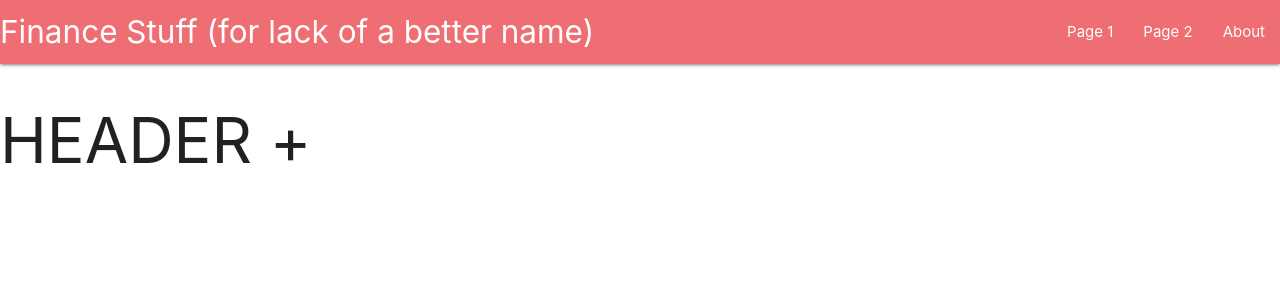
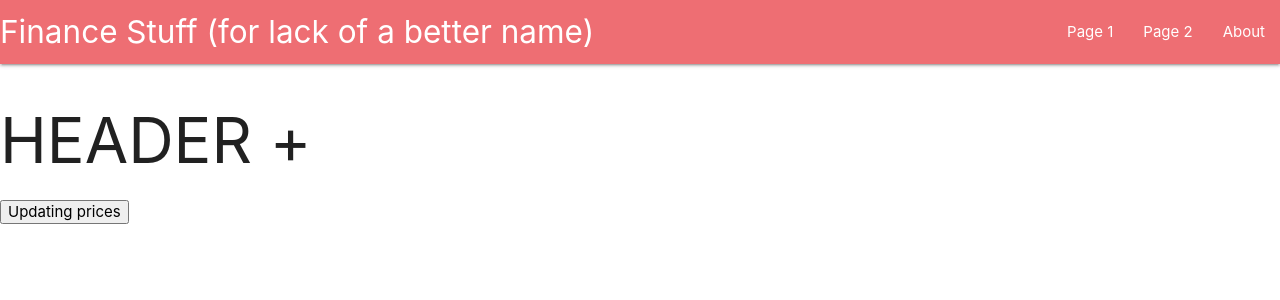
Before and after one commit to KashPitan/FinanceInfo, a React (Create React App) app in the folder client/: page / in a window 1280 px wide. Shown: the top 300 px of the page. Built offline with nearby package versions, Linux system fonts and the light colour scheme; no server answers.

Commit message:
Button changes

```diff
--- a/client/src/App.js
+++ b/client/src/App.js
@@ -1,6 +1,7 @@
 import React, { useEffect, useState } from "react";
 import "./App.css";
 import Navbar from "./layout/navbar";
+import Button from "./layout/button";
 import axios from "axios";
 import "materialize-css/dist/css/materialize.min.css";
 
@@ -15,13 +16,24 @@ const App = () => {
   };
 
   useEffect(() => {
+
+    const update = true;
+    // console.log(update)
+    // while (update) {
+    //   console.log("TEST")
+    //   const intervalId = setInterval(function(){ apiTest() }, 2000);
+    // };
+    // return () => clearInterval(intervalId);
+
     apiTest();
+
   }, []);
 
   return (
     <>
       <Navbar />
       <h1>HEADER + {apiResTest}</h1>
+      <Button />
     </>
   );
 };
--- /dev/null
+++ b/client/src/layout/button.js
@@ -0,0 +1,34 @@
+import React from "react";
+
+class Button extends React.Component {
+    constructor(props) {
+        super(props);
+        this.state = {
+            value: false,
+            desc: 'Updating prices',
+        };
+    }
+
+    handleClick(){
+        this.setState({value: !this.state.value});
+
+        if (this.state.value){
+            this.setState({desc: 'No longer updating'});
+        } else {
+            this.setState({desc: 'Updating prices'});
+        }
+    }
+
+    render() {
+        return (
+            <button
+            id="updatebutton"
+            type="button"
+            onClick = {() => this.handleClick()}
+            >{this.state.desc}
+            </button>
+        );
+    };
+}
+
+export default Button;
```
